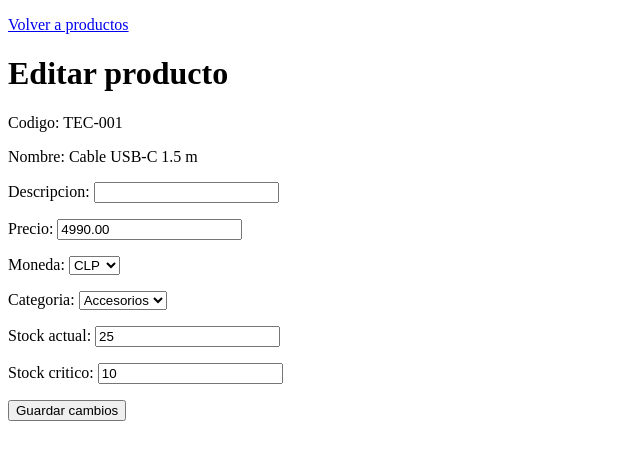
After one commit to brokenpiece-hub/TecnoStock, a PHP site: page /productos/editar.php?id=1 in a window 1280 px wide. The commit adds this page. Shown: the top 460 px of the page, without its empty margins (0-640 px from the left). Run offline with PHP 8.4, Linux system fonts and the light colour scheme; a user stored in the database is signed in; data comes from the database, SQL or seed files in the repository.

Commit message:
feat: modulo de productos con CRUD, busqueda y stock critico editable

```diff
--- a/dashboard.php
+++ b/dashboard.php
@@ -26,6 +26,10 @@ $stockBajo = (int) $pdo->query(
     <p>Productos activos: <?= $productos ?></p>
     <p>Productos con stock bajo: <?= $stockBajo ?></p>
 
-    <p><a href="logout.php">Cerrar sesion</a></p>
+    <p>
+        <a href="productos/index.php">Ver productos</a> |
+        <a href="productos/crear.php">Nuevo producto</a> |
+        <a href="logout.php">Cerrar sesion</a>
+    </p>
 </body>
 </html>
--- a/includes/auth.php
+++ b/includes/auth.php
@@ -9,7 +9,7 @@ function esta_autenticado(): bool
 function require_login(): void
 {
     if (!esta_autenticado()) {
-        header('Location: index.php');
+        header('Location: /tecnostock/index.php');
         exit;
     }
 }
--- /dev/null
+++ b/includes/funciones.php
@@ -0,0 +1,47 @@
+<?php
+declare(strict_types=1);
+
+function e($valor): string
+{
+    return htmlspecialchars((string) $valor, ENT_QUOTES, 'UTF-8');
+}
+
+function redirigir(string $ruta): void
+{
+    header('Location: ' . $ruta);
+    exit;
+}
+
+function entero_no_negativo($valor): ?int
+{
+    if (!is_scalar($valor)) {
+        return null;
+    }
+
+    $texto = trim((string) $valor);
+    if ($texto === '' || filter_var($texto, FILTER_VALIDATE_INT) === false) {
+        return null;
+    }
+
+    $numero = (int) $texto;
+    return $numero >= 0 ? $numero : null;
+}
+
+function precio_valido($valor): ?string
+{
+    if (!is_scalar($valor)) {
+        return null;
+    }
+
+    $texto = trim((string) $valor);
+    if ($texto === '' || !is_numeric($texto)) {
+        return null;
+    }
+
+    $numero = (float) $texto;
+    if ($numero < 0) {
+        return null;
+    }
+
+    return number_format($numero, 2, '.', '');
+}
--- /dev/null
+++ b/productos/editar.php
@@ -0,0 +1,154 @@
+<?php
+declare(strict_types=1);
+
+session_start();
+
+require __DIR__ . '/../config/database.php';
+require __DIR__ . '/../includes/auth.php';
+require __DIR__ . '/../includes/funciones.php';
+
+require_login();
+
+$id = entero_no_negativo($_GET['id'] ?? $_POST['id'] ?? null);
+if ($id === null || $id === 0) {
+    redirigir('index.php');
+}
+
+$stmt = $pdo->prepare(
+    'SELECT id_producto, codigo, nombre, descripcion, precio, moneda,
+            stock_actual, stock_minimo, id_categoria
+       FROM productos
+      WHERE id_producto = :id'
+);
+$stmt->execute([':id' => $id]);
+$producto = $stmt->fetch();
+
+if ($producto === false) {
+    redirigir('index.php');
+}
+
+$categorias = $pdo->query('SELECT id_categoria, nombre FROM categorias WHERE estado = 1 ORDER BY nombre')->fetchAll();
+
+$errores = [];
+$datos = [
+    'descripcion'  => $producto['descripcion'] ?? '',
+    'precio'       => number_format((float) $producto['precio'], 2, '.', ''),
+    'moneda'       => $producto['moneda'],
+    'stock_actual' => (string) $producto['stock_actual'],
+    'stock_minimo' => (string) $producto['stock_minimo'],
+    'id_categoria' => (string) $producto['id_categoria'],
+];
+
+if ($_SERVER['REQUEST_METHOD'] === 'POST') {
+    foreach (array_keys($datos) as $clave) {
+        $datos[$clave] = trim($_POST[$clave] ?? '');
+    }
+
+    $idCategoria = entero_no_negativo($datos['id_categoria']);
+    if ($idCategoria === null || $idCategoria === 0) {
+        $errores[] = 'Seleccione una categoria.';
+    } else {
+        $stmt = $pdo->prepare('SELECT COUNT(*) FROM categorias WHERE id_categoria = :id AND estado = 1');
+        $stmt->execute([':id' => $idCategoria]);
+        if ((int) $stmt->fetchColumn() === 0) {
+            $errores[] = 'La categoria no es valida.';
+        }
+    }
+
+    $precio = precio_valido($datos['precio']);
+    if ($precio === null) {
+        $errores[] = 'El precio debe ser un numero mayor o igual a cero.';
+    }
+
+    if (!in_array($datos['moneda'], ['CLP', 'USD', 'EUR'], true)) {
+        $errores[] = 'La moneda no es valida.';
+    }
+
+    $stockActual  = entero_no_negativo($datos['stock_actual']);
+    $stockCritico = entero_no_negativo($datos['stock_minimo']);
+    if ($stockActual === null) {
+        $errores[] = 'El stock actual debe ser un entero mayor o igual a cero.';
+    }
+    if ($stockCritico === null) {
+        $errores[] = 'El stock critico debe ser un entero mayor o igual a cero.';
+    }
+
+    if (empty($errores)) {
+        $update = $pdo->prepare(
+            'UPDATE productos
+                SET descripcion = :descripcion,
+                    precio = :precio,
+                    moneda = :moneda,
+                    stock_actual = :stock_actual,
+                    stock_minimo = :stock_minimo,
+                    id_categoria = :id_categoria
+              WHERE id_producto = :id'
+        );
+        $update->execute([
+            ':descripcion'  => $datos['descripcion'],
+            ':precio'       => $precio,
+            ':moneda'       => $datos['moneda'],
+            ':stock_actual' => $stockActual,
+            ':stock_minimo' => $stockCritico,
+            ':id_categoria' => $idCategoria,
+            ':id'           => $id,
+        ]);
+
+        redirigir('index.php?msg=editado');
+    }
+}
+?>
+<!doctype html>
+<html lang="es">
+<head>
+    <meta charset="utf-8">
+    <title>TecnoStock - Editar producto</title>
+</head>
+<body>
+    <p><a href="index.php">Volver a productos</a></p>
+    <h1>Editar producto</h1>
+
+    <?php if (!empty($errores)): ?>
+        <ul style="color:red;">
+            <?php foreach ($errores as $error): ?>
+                <li><?= e($error) ?></li>
+            <?php endforeach; ?>
+        </ul>
+    <?php endif; ?>
+
+    <p>Codigo: <?= e($producto['codigo']) ?></p>
+    <p>Nombre: <?= e($producto['nombre']) ?></p>
+
+    <form method="post" action="editar.php?id=<?= $id ?>">
+        <input type="hidden" name="id" value="<?= $id ?>">
+        <p><label>Descripcion: <input type="text" name="descripcion" value="<?= e($datos['descripcion']) ?>"></label></p>
+        <p><label>Precio: <input type="number" step="0.01" min="0" name="precio" required value="<?= e($datos['precio']) ?>"></label></p>
+        <p>
+            <label>Moneda:
+                <select name="moneda">
+                    <?php foreach (['CLP', 'USD', 'EUR'] as $moneda): ?>
+                        <option value="<?= $moneda ?>" <?= $datos['moneda'] === $moneda ? 'selected' : '' ?>>
+                            <?= $moneda ?>
+                        </option>
+                    <?php endforeach; ?>
+                </select>
+            </label>
+        </p>
+        <p>
+            <label>Categoria:
+                <select name="id_categoria" required>
+                    <?php foreach ($categorias as $categoria): ?>
+                        <option value="<?= (int) $categoria['id_categoria'] ?>"
+                            <?= (string) $categoria['id_categoria'] === $datos['id_categoria'] ? 'selected' : '' ?>>
+                            <?= e($categoria['nombre']) ?>
+                        </option>
+                    <?php endforeach; ?>
+                </select>
+            </label>
+        </p>
+        <p><label>Stock actual: <input type="number" step="1" min="0" name="stock_actual" required value="<?= e($datos['stock_actual']) ?>"></label></p>
+        <p><label>Stock critico: <input type="number" step="1" min="0" name="stock_minimo" required value="<?= e($datos['stock_minimo']) ?>"></label></p>
+        <p><button type="submit">Guardar cambios</button></p>
+    </form>
+</body>
+</html>
```
Also changed, not shown: productos/crear.php (added, +149 -0 lines), productos/desactivar.php (added, +22 -0 lines), productos/index.php (added, +107 -0 lines).
